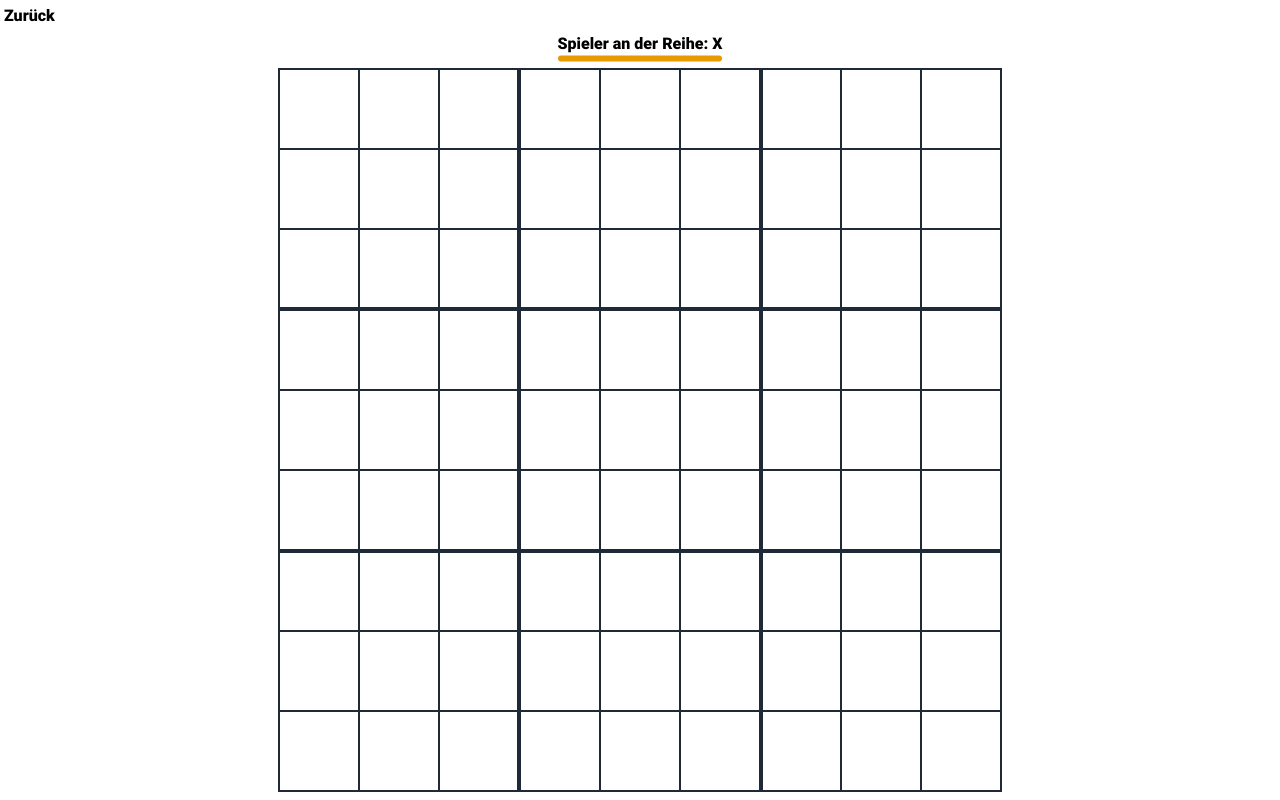
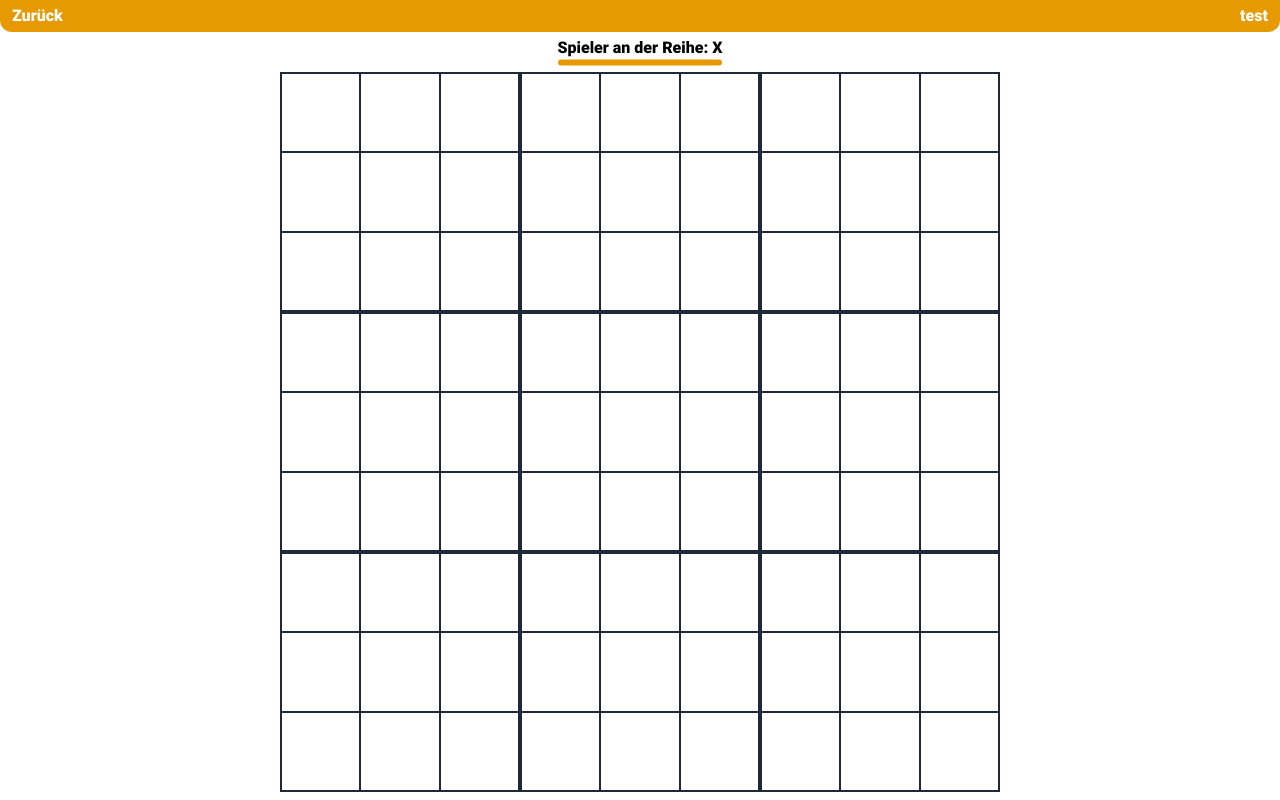
Before and after one commit to ArtrenH/games-VPlan_FR, a SvelteKit app: page /tictactoe in a window 1280 px wide. Built offline with nearby package versions, Linux system fonts and the light colour scheme.

Commit message:
Small Layout Refactor

```diff
--- /dev/null
+++ b/src/lib/NavContentLayout.svelte
@@ -0,0 +1,11 @@
+<script lang="ts">
+    import { page } from "$app/stores";
+</script>
+
+<div class="absolute flex justify-between top-0 left-0 right-0 p-1 px-3 rounded-b-xl bg-[#e69900] text-white h-fit" style="view-transition-name: navbar">
+    <a style="view-transition-name: {$page.url.pathname.slice(1)};" href="/">Zurück</a>
+    <slot name="settings" />
+</div>
+<div class="mt-7">
+    <slot />
+</div>
--- a/src/routes/+layout.svelte
+++ b/src/routes/+layout.svelte
@@ -1,5 +1,4 @@
 <script lang="ts">
-    import { page } from "$app/stores";
     import "../app.css";
     import { onNavigate } from '$app/navigation'
 
@@ -15,11 +14,4 @@
     });
 </script>
 
-{#if $page.url.pathname !== "/"}
-    <a class="absolute top-1 left-1" style="view-transition-name: {$page.url.pathname.slice(1)};" href="/">Zurück</a>
-    <div class="mt-6">
-        <slot />
-    </div>
-{:else}
-    <slot />
-{/if}
+<slot />
--- a/src/routes/+page.svelte
+++ b/src/routes/+page.svelte
@@ -4,9 +4,12 @@
     }
 </script>
 
-<h1 class="text-lg text-center text-white font-bold bg-[#e69900] p-3 mb-2 rounded-b-xl white">
-    Coole Games :D
-</h1>
+<div class="bg-[#e69900] p-3 mb-2 rounded-b-xl" style="view-transition-name: navbar">
+    <h1 class="text-lg text-center text-white font-bold">
+        Coole Games :D
+    </h1>
+</div>
+
 <ul class="ml-3 max-w-md space-y-1 list-disc list-inside">
     {#each Object.entries(games) as [game, displayName]}
         <li><a href="/{game}" class="text-blue-600 hover:underline" style="view-transition-name: {game};">{displayName}</a></li>
--- a/src/routes/tictactoe/+page.svelte
+++ b/src/routes/tictactoe/+page.svelte
@@ -1,13 +1,15 @@
 <script lang="ts">
     import { Board, Winner, winnerToString } from "$lib/TicTacToe/TicTacToe";
     import BoardView from "$lib/TicTacToe/BoardView.svelte";
+    import NavContentLayout from "$lib/NavContentLayout.svelte";
 
     let board = new Board(2);
     let currentPlayerString: string;
     $: currentPlayerString = winnerToString(board.sharedGameState.currentPlayer);
 </script>
 
-<main class="flex flex-col justify-start items-center gap-1 p-2 m-auto" style="width: calc(100vmin - 1.5rem); height: calc(100vmin - 1.5rem);">
+<NavContentLayout>
+    <main class="flex flex-col justify-start items-center gap-1 p-2 m-auto" style="width: calc(100vmin - 1.75rem); height: calc(100vmin - 1.75rem);">
         <span class="font-semibold relative mb-2 db-accent-line">
         {#if board.getWinner() === Winner.Pending}
             Spieler an der Reihe: {currentPlayerString}
@@ -21,6 +23,10 @@
             <BoardView bind:data={board} />
         </div>
     </main>
+    <div slot="settings">
+        test
+    </div>
+</NavContentLayout>
 
 <style lang="postcss">
     .db-accent-line::after {
```
Lines whose indentation alone changed are shown as unchanged.
